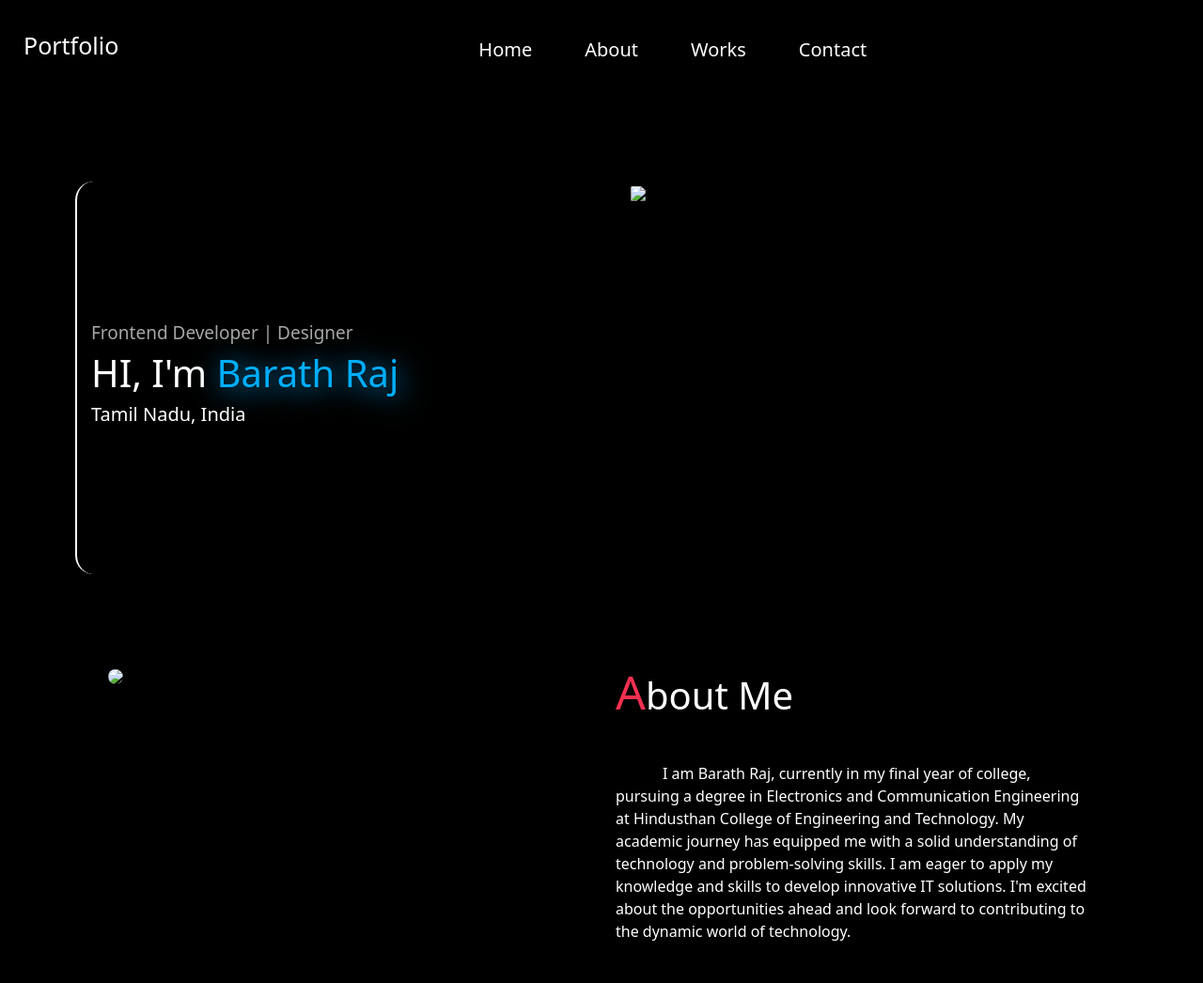
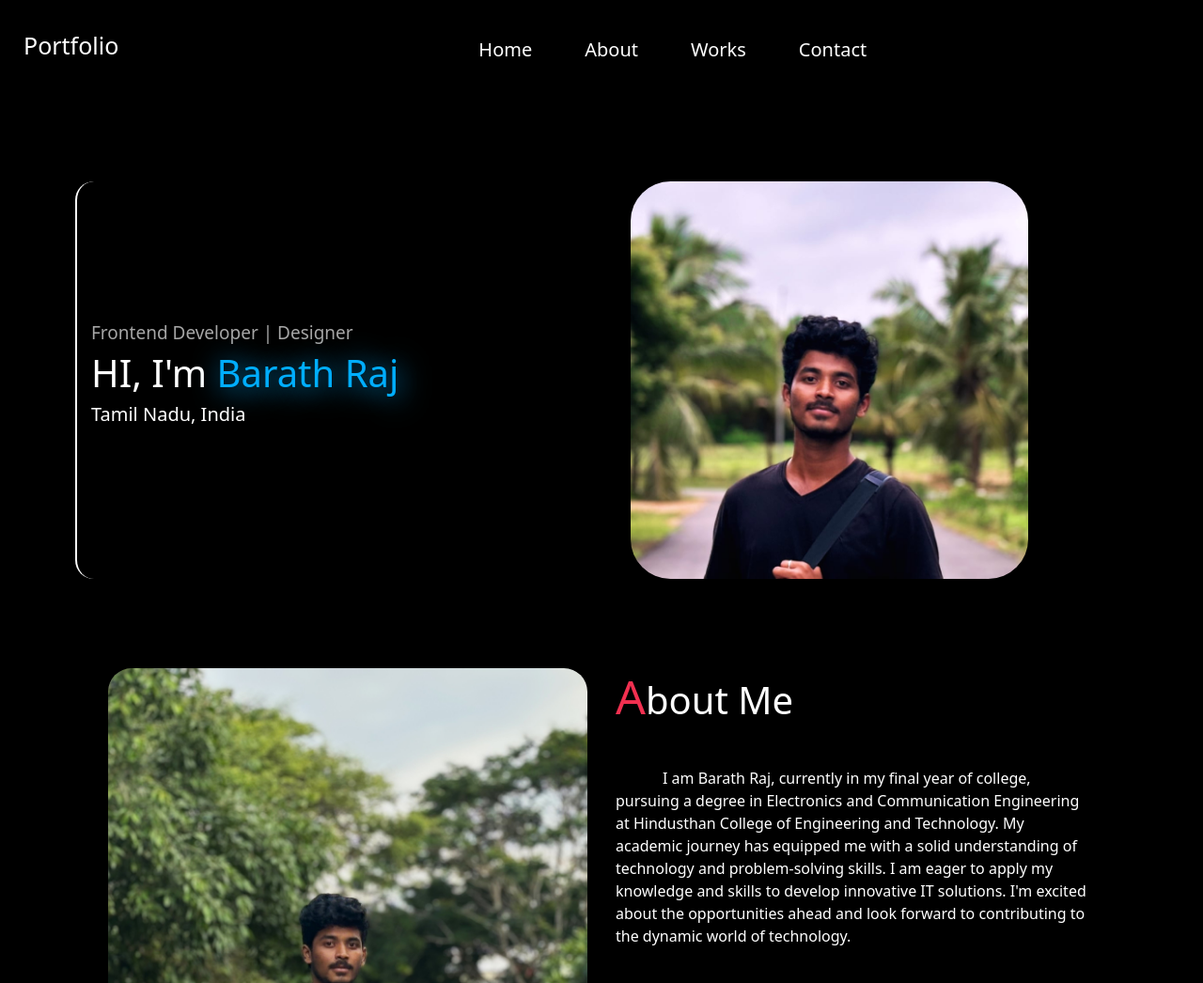
Before and after one commit to barathraj10/Portfolio-Using-Html-Css-Js, a plain HTML site: page index.html in a window 1280 px wide. Shown: the top 1046 px of the page at 94% size. Drawn offline with nearby package versions, Linux system fonts and the light colour scheme; the site is published under a folder, as on GitHub Pages, so addresses that start at the root find nothing.

Commit message:
Update index.html

```diff
--- a/index.html
+++ b/index.html
@@ -41,12 +41,12 @@
           <h5>Tamil Nadu, India</h5>
         </div>
         <div class="col-6 intro-des profile">
-          <img src="/Assets/IMG_20240613_080037_148.jpg">
+          <img src="Assets/IMG_20240613_080037_148.jpg">
         </div>
       </div>
       <div class="about" id="About">
         <div class="col-6 img-des image">
-          <img src="/Assets/IMG_2648.jpg" height="200px">
+          <img src="Assets/IMG_2648.jpg" height="200px">
         </div>
         <div class="col-6 img-des aboutMe">
           <h1 id="desHead">About Me</h1>
```
